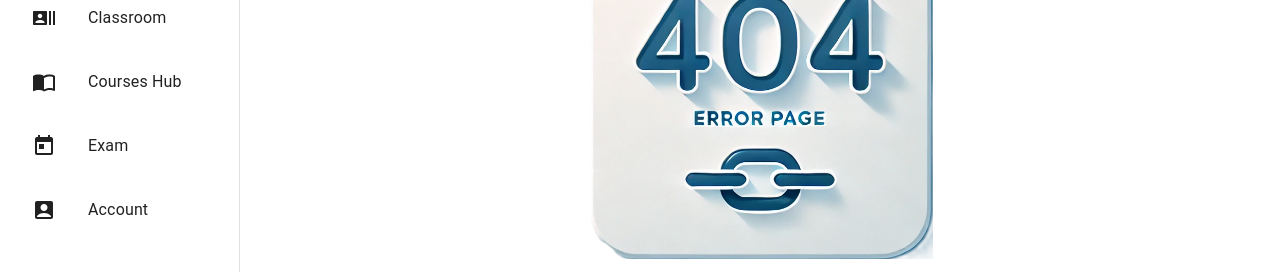
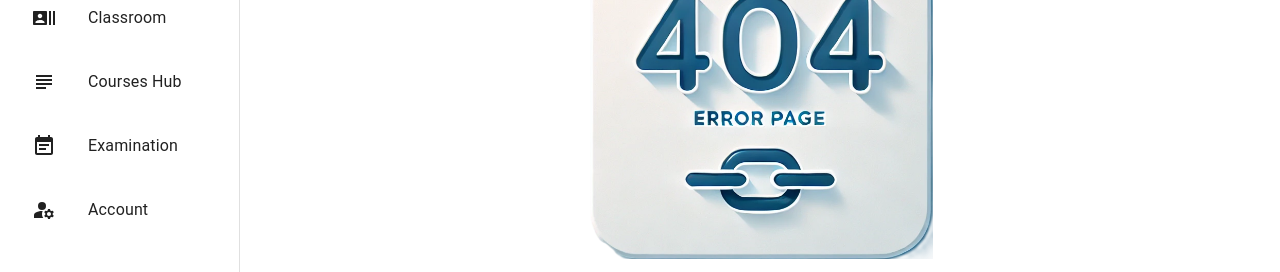
Before and after one commit to Baizura-cloud/EduTrack, a React (Create React App) app: page /error in a window 1280 px wide. Shown: the part 203-475 px from the top of the page. Built offline with nearby package versions, Linux system fonts and the light colour scheme; no server answers.

Commit message:
Exam page created
1. code cleanup
2. icon changes (drawer)
3. exam page (ui)

```diff
--- a/src/components/courseform.js
+++ b/src/components/courseform.js
@@ -9,7 +9,6 @@ import CheckBoxIcon from "@mui/icons-material/CheckBox";
 import Checkbox from "@mui/material/Checkbox";
 import TextField from "@mui/material/TextField";
 import {
-  Card,
   CardActions,
   CardContent,
   CardHeader,
@@ -53,8 +52,8 @@ class CourseForm extends Component {
   }
   handleChange = (e, tag) => {
     let { name, value } = e.target;
-    if (e.target.name == "name") {
-      if (e.target.value == "") {
+    if (e.target.name === "name") {
+      if (e.target.value === "") {
         this.setState({ error: true });
       } else {
         this.setState({ error: false });
@@ -78,11 +77,11 @@ class CourseForm extends Component {
 
   handlesubmit = () => {
     const item = this.state.activeItem;
-    if (item.name == "" || null) {
+    if (item.name === "" || null) {
       this.setState({ error: true });
       return;
     }
-    if (item.type == "" || null) {
+    if (item.type === "" || null) {
       this.setState({ error1: true });
       return;
     }
@@ -158,8 +157,6 @@ class CourseForm extends Component {
                   activeItem.type !== null ? activeItem.type : undefined
                 }
               />
-
-
             </Grid>
           </Grid>
 
--- a/src/components/drawer.js
+++ b/src/components/drawer.js
@@ -16,9 +16,9 @@ import {
   Paper,
 } from "@mui/material";
 import DashboardIcon from "@mui/icons-material/Dashboard";
-import AccountBoxIcon from "@mui/icons-material/AccountBox";
-import TodayIcon from "@mui/icons-material/Today";
-import ImportContactsIcon from "@mui/icons-material/ImportContacts";
+import EventNoteIcon from '@mui/icons-material/EventNote';
+import SubjectIcon from '@mui/icons-material/Subject';
+import ManageAccountsIcon from '@mui/icons-material/ManageAccounts';
 import AccountCircle from "@mui/icons-material/AccountCircle";
 import RecentActorsIcon from '@mui/icons-material/RecentActors';
 import MenuIcon from "@mui/icons-material/Menu";
@@ -27,7 +27,7 @@ import "../App.css";
 import { connect } from "react-redux";
 import { fetchProfile } from "../redux/profileSlice";
 import { logoutUser } from "../redux/authSlice";
-import { Link, Outlet, Navigate, useNavigate } from "react-router-dom";
+import { Link, Outlet, Navigate } from "react-router-dom";
 import { persistor } from "../redux/store";
 import Loading from "./loading";
 class DrawerAppbar extends Component {
@@ -87,9 +87,9 @@ class DrawerAppbar extends Component {
     const icon = [
       <DashboardIcon />,
       <RecentActorsIcon />,
-      <ImportContactsIcon />,
-      <TodayIcon />,
-      <AccountBoxIcon />,
+      <SubjectIcon />,
+      <EventNoteIcon />,
+      <ManageAccountsIcon />,
     ];
     const path = ["/dashboard", "/classroom", "/courses", "/exam", "/account"];
     return (
@@ -99,7 +99,7 @@ class DrawerAppbar extends Component {
         </Toolbar>
         <Divider sx={{ borderWidth: 2 }} />
         <List>
-          {["Dashboard", "Classroom", "Courses Hub", "Exam", "Account"].map(
+          {["Dashboard", "Classroom", "Courses Hub", "Examination", "Account"].map(
             (text, index) => (
               <ListItem key={index} sx={{}}>
                 <Paper
@@ -108,7 +108,7 @@ class DrawerAppbar extends Component {
                     height: "100%",
                     width: "100%",
                     borderRight:
-                      this.state.path == path[index]
+                      this.state.path === path[index]
                         ? "2px solid blue"
                         : "inherit",
                   }}
@@ -122,7 +122,7 @@ class DrawerAppbar extends Component {
                       <ListItemIcon
                         sx={{
                           color:
-                            this.state.path == path[index]
+                            this.state.path === path[index]
                               ? "#11469c"
                               : "inherit",
                         }}
@@ -132,7 +132,7 @@ class DrawerAppbar extends Component {
                       <ListItemText
                         sx={{
                           color:
-                            this.state.path == path[index]
+                            this.state.path === path[index]
                               ? "#11469c"
                               : "inherit",
                         }}
@@ -150,10 +150,8 @@ class DrawerAppbar extends Component {
   };
 
   render() {
-    const { auth, logoutUser } = this.props;
     return (
       <Box sx={{ display: "flex" }}>
-        {/* {this.state.loading? <Loading openload={this.state.loading}/>: null} */}
         <AppBar
           position="fixed"
           sx={{
@@ -267,13 +265,6 @@ class DrawerAppbar extends Component {
           {this.state.direct? <Navigate to='/' replace={true}/> : <Outlet />}
           {/* page content */}
         </Box>
-        {/* {this.state.toggleSnack ? (
-          <Snack
-            open={this.state.toggleSnack}
-            message={this.state.messageSnack}
-            severity={this.state.severitySnack}
-          />
-        ) : null} */}
       </Box>
     );
   }
--- /dev/null
+++ b/src/components/examlist.js
@@ -0,0 +1,122 @@
+import React, { Component } from "react";
+import { Card, CardContent, CardHeader, Grid2, IconButton } from "@mui/material";
+import AddBoxIcon from "@mui/icons-material/AddBox";
+import Table from "@mui/material/Table";
+import TableBody from "@mui/material/TableBody";
+import TableCell from "@mui/material/TableCell";
+import TableContainer from "@mui/material/TableContainer";
+import TableHead from "@mui/material/TableHead";
+import TableRow from "@mui/material/TableRow";
+export class Examlist extends Component {
+  handlecreateexam = () => {
+    console.log("add")
+  };
+  rendertable = () =>{
+
+    return (
+        <TableContainer>
+          <Table sx={{ minWidth: 300 }} size="small">
+            <TableHead>
+              <TableRow>
+                <TableCell>Name</TableCell>
+                <TableCell align="left">Class</TableCell>
+                <TableCell align="left">Action</TableCell>
+              </TableRow>
+            </TableHead>
+            {/* <TableBody>
+              {classStudent.map((clStudent) => (
+                <TableRow
+                  key={clStudent.id}
+                  sx={{ "&:last-child td, &:last-child th": { border: 0 } }}
+                >
+                  <TableCell component="th" scope="row">
+                    {clStudent.name}
+                  </TableCell>
+                  <TableCell align="left">{clStudent.year}</TableCell>
+                  <TableCell align="left">
+                    {clStudent.created_by == this.props.auth.data.user.email ? (
+                      <Stack direction="row" spacing={1}>
+                        <Tooltip title={"Student List"} arrow>
+                          <IconButton
+                            sx={{ padding: 0 }}
+                            color="primary"
+                            onClick={() => this.handleStudentlist(clStudent)}
+                          >
+                            <PeopleIcon fontSize="medium" />
+                          </IconButton>
+                        </Tooltip>
+                        <Tooltip title={"edit"} arrow>
+                          <IconButton
+                            sx={{ padding: 0 }}
+                            color="secondary"
+                            onClick={() => this.handleeditClass(clStudent)}
+                          >
+                            <EditIcon fontSize="small" />
+                          </IconButton>
+                        </Tooltip>
+                        <Tooltip title={"delete"} arrow>
+                          <IconButton
+                            sx={{ padding: 0 }}
+                            color="error"
+                            onClick={() => this.handleDelete(clStudent)}
+                          >
+                            <DeleteIcon fontSize="small" />
+                          </IconButton>
+                        </Tooltip>
+                      </Stack>
+                    ) : (
+                      <Stack direction="row">
+                        <Tooltip title={"Student List"} arrow>
+                          <IconButton
+                            sx={{ padding: 0 }}
+                            color="primary"
+                            onClick={() => this.handleStudentlist(clStudent)}
+                          >
+                            <PeopleIcon fontSize="medium" />
+                          </IconButton>
+                        </Tooltip>
+                        <Tooltip title={"Author: " + clStudent.created_by} arrow>
+                          <IconButton
+                            color="secondary"
+                            sx={{ padding: 0, marginLeft: 1 }}
+                          >
+                            <AttributionIcon />
+                          </IconButton>
+                        </Tooltip>
+                      </Stack>
+                    )}
+                  </TableCell>
+                </TableRow>
+              ))}
+            </TableBody> */}
+          </Table>
+        </TableContainer>
+      );
+  }
+  render() {
+    return (
+      <>
+        <Card variant="outlined" sx={{ minWidth: 275 }}>
+          <CardHeader
+            title="Exam"
+            subheader="List of exam"
+            action={
+              <div align="right">
+                <IconButton color="primary" onClick={this.handlecreateexam}>
+                  <AddBoxIcon fontSize="large" />
+                </IconButton>
+              </div>
+            }
+          />
+          <CardContent>
+            <Grid2 container spacing={2}>
+                <Grid2 size={{xs:12,md:12}}>{this.rendertable()}</Grid2>
+            </Grid2>
+          </CardContent>
+        </Card>
+      </>
+    );
+  }
+}
+
+export default Examlist;
--- a/src/pages/exam.js
+++ b/src/pages/exam.js
@@ -1,16 +1,37 @@
-import React, { Component } from 'react'
-import { connect } from 'react-redux'
-import UnderConstruction from './underConstruction'
+import React, { Component } from "react";
+import { connect } from "react-redux";
+import UnderConstruction from "./underConstruction";
+import Examlist from "../components/examlist";
+import { Card, CardContent, CardHeader, Grid2 } from "@mui/material";
 export class Exam extends Component {
   render() {
     return (
-      <UnderConstruction/>
-    )
+      <Card variant="outlined" sx={{ padding: 2 }}>
+        <CardHeader
+        title={
+          <div>
+            Examination
+          </div>
+        }
+        sx={{textAlign: "start", margin:2}}
+        />
+        <CardContent>
+          <Grid2 container spacing={2}>
+            <Grid2 size={{xs:12,md:4}}>
+              <Examlist />
+            </Grid2>
+            <Grid2 size={{xs:12,md:8}}>
+              <UnderConstruction />
+            </Grid2>
+          </Grid2>
+        </CardContent>
+      </Card>
+    );
   }
 }
 
-const mapStateToProps = (state) => ({})
+const mapStateToProps = (state) => ({});
 
-const mapDispatchToProps = {}
+const mapDispatchToProps = {};
 
-export default connect(mapStateToProps, mapDispatchToProps)(Exam)
+export default connect(mapStateToProps, mapDispatchToProps)(Exam);
```
